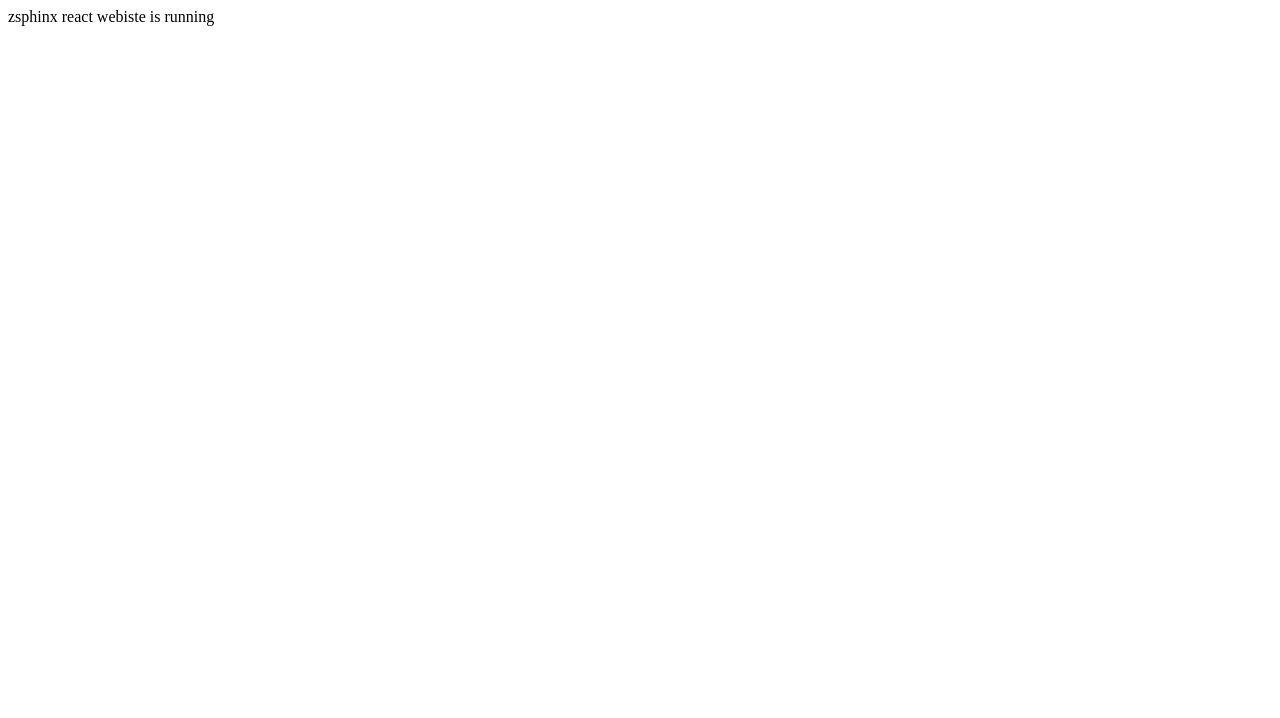
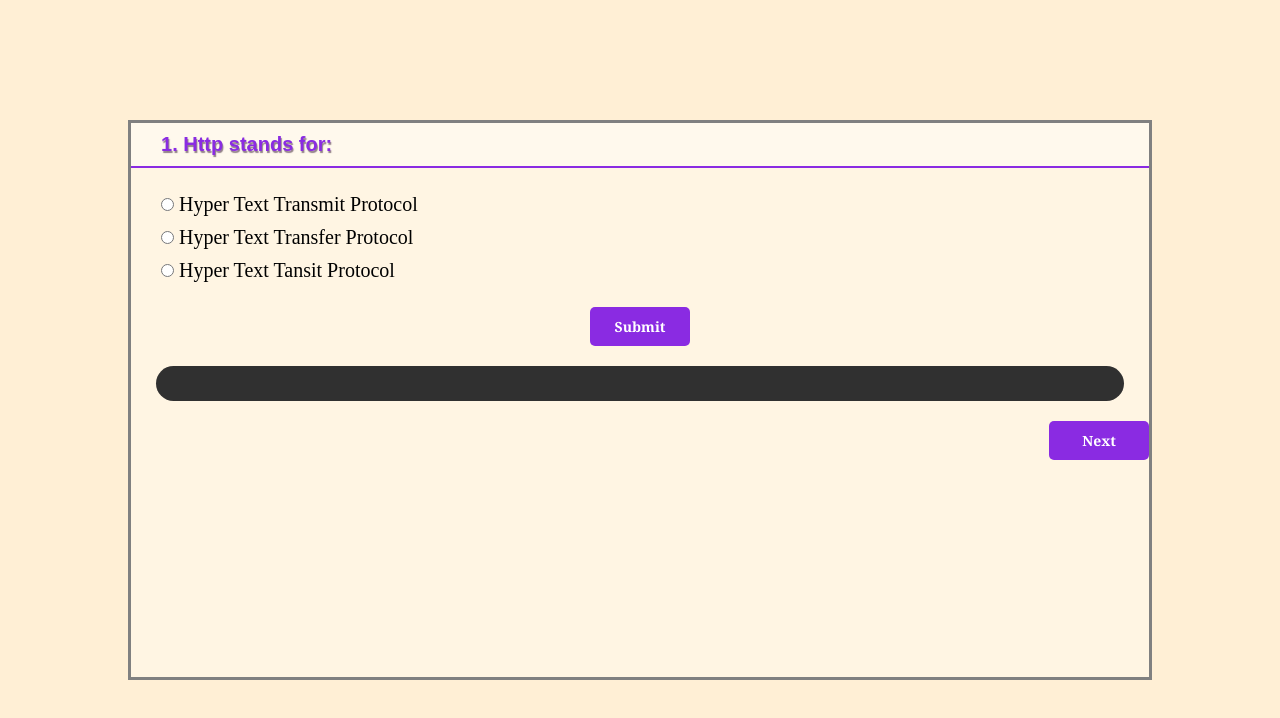
Before and after one commit to zsphinxyz/zsphinx_stackblitz, a React (Create React App) app: page / in a window 1280 px wide. Shown: the top 718 px of the page. Built offline with nearby package versions, Linux system fonts and the light colour scheme.

Commit message:
2 files modified

```diff
--- a/App.jsx
+++ b/App.jsx
@@ -3,5 +3,109 @@ import { useState } from 'react';
 import './style.css';
 
 export default function App() {
-  return <div>zsphinx react webiste is running </div>;
+  const [quizIndex, setQuizIndex] = useState(0);
+  const [userChoice, setUserChoice] = useState('');
+  const [checkRadio, setCheckRadio] = useState(false);
+  const [isCorrect, setIsCorrect] = useState(false);
+  const [isSubmit, setIsSubmit] = useState(false);
+
+  const handleSubmit = (e) => {
+    e.preventDefault();
+
+    setIsSubmit(true);
+
+    if (userChoice == quiz[quizIndex].ans[quiz[quizIndex].correct_ans]) {
+      setIsCorrect(true);
+    } else {
+      setIsCorrect(false);
+    }
+  };
+
+  const handleNext = () => {
+    setQuizIndex(quizIndex + 1);
+
+    // reset all the States
+    setCheckRadio(false);
+    setIsCorrect(false);
+    setIsSubmit(false);
+    setUserChoice('');
+  };
+
+  const quiz = [
+    {
+      id: 1,
+      question: 'Http stands for: ',
+      ans: [
+        'Hyper Text Transmit Protocol',
+        'Hyper Text Transfer Protocol',
+        'Hyper Text Tansit Protocol',
+      ],
+      correct_ans: 1,
+    },
+    {
+      id: 2,
+      question: 'CSS stands for: ',
+      ans: [
+        'Cascading Style Sheet',
+        'Cascading Style Sheets',
+        'Cascating Style Sheet',
+      ],
+      correct_ans: 0,
+    },
+    {
+      id: 3,
+      question: 'HTML stands for: ',
+      ans: [
+        'Hyper Text Markup Language',
+        'Home Text Markup Language',
+        'Hyper Text Mail Language',
+      ],
+      correct_ans: 0,
+    },
+  ];
+
+  return (
+    <div className="container">
+      <h1 className="question">
+        {quiz[quizIndex].id}. {quiz[quizIndex].question}
+      </h1>
+      <form onSubmit={handleSubmit}>
+        <ul>
+          {quiz[quizIndex].ans.map((i) => {
+            return (
+              <li key={quiz.id}>
+                <label>
+                  <input
+                    type="radio"
+                    name="choice"
+                    value={i}
+                    checked={checkRadio}
+                    onChange={(e) => {
+                      setUserChoice(e.target.value);
+                      setCheckRadio(e.target.value.checked);
+                    }}
+                  />
+                  {' ' + i}
+                </label>
+              </li>
+            );
+          })}
+        </ul>
+        <button type="submit" className="submit">
+          Submit
+        </button>
+      </form>
+      <h3 className="info">
+        {isSubmit
+          ? isCorrect
+            ? 'Correct'
+            : 'Wrong. The correct answer is: ' +
+              quiz[quizIndex].ans[quiz[quizIndex].correct_ans]
+          : ''}
+      </h3>
+      <button onClick={handleNext} className="next">
+        Next
+      </button>
+    </div>
+  );
 }
--- a/style.css
+++ b/style.css
@@ -1,3 +1,82 @@
-h1, p {
-  font-family: Lato;
+* {
+  margin: 0;
+  padding: 0;
+  box-sizing: border-box;
 }
+body {
+  width: 100vw;
+  height: 100vh;
+  background-color: papayawhip;
+  display: flex;
+  align-items: center;
+  justify-content: center;
+}
+.container {
+  width: 80vw;
+  min-height: 70vh;
+  display: flex;
+  flex-direction: column;
+  border: solid 3px gray;
+  background-color: #ffffff55;
+}
+.question {
+  width: 100%;
+  font-family: Arial, Helvetica, sans-serif;
+  font-size: 20px;
+  color: blueviolet;
+  text-shadow: 1px 2px 1px rgba(37, 9, 37, 0.5);
+  padding: 10px 0 10px 30px;
+  background-color: #ffffff55;
+  border-bottom: solid 2px blueviolet;
+}
+ul {
+  list-style: none;
+  margin: 20px;
+}
+ul li {
+  padding: 5px 0;
+  font-size: 20px;
+}
+
+ul label {
+  padding-left: 10px;
+}
+
+.submit,
+.next {
+  width: 100px;
+  padding: 10px 5px;
+
+  display: block;
+  font-size: 14px;
+  font-weight: bold;
+  font-family: Georgia, 'Times New Roman', Times, serif;
+  background-color: blueviolet;
+  color: #fff;
+  border-radius: 5px;
+  border: none;
+  transition: all ease 0.2s;
+}
+.submit {
+  margin: 0 auto;
+}
+.next {
+  margin-left: auto;
+}
+.submit:hover,
+.next:hover {
+  cursor: pointer;
+  background-color: rgb(92, 23, 133);
+}
+
+.info {
+  width: 95%;
+  height: 35px;
+  font-size: 16px;
+  color: #fff;
+  line-height: 35px;
+  padding-left: 15px;
+  margin: 20px auto;
+  background-color: rgb(48, 48, 48);
+  border-radius: 25px;
+}
```
